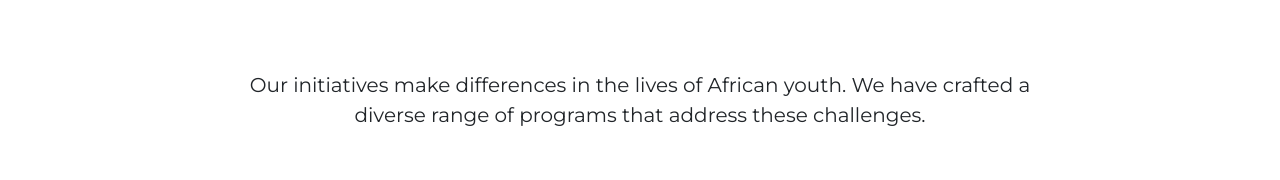
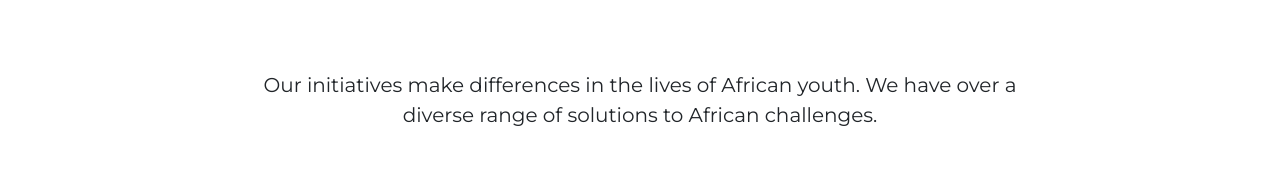
Before and after one commit to DevaWinner/afrika, a React (Vite) app: page /initiative in a window 1280 px wide. Shown: the part 580-760 px from the top of the page. Built offline with nearby package versions, Linux system fonts and the light colour scheme.

Commit message:
Refactor text in Initiative.jsx and remove margin in AboutHero.css

```diff
--- a/src/pages/Initiative.jsx
+++ b/src/pages/Initiative.jsx
@@ -33,9 +33,7 @@ function Initiative() {
 					>
 						<div className="title d-flex"></div>
 						<p className="fs-5">
-							Our initiatives make differences in the lives of African youth. We
-							have crafted a diverse range of programs that address these
-							challenges.
+							Our initiatives make differences in the lives of African youth. We have over a diverse range of solutions to African challenges.
 						</p>
 					</motion.div>
 				</section>
--- a/src/styles/AboutHero.css
+++ b/src/styles/AboutHero.css
@@ -48,7 +48,6 @@ div.about-quote {
 blockquote {
 	font-size: 1rem;
 	font-weight: 500;
-	margin: 0;
 }
 
 .about-quote p {
```
